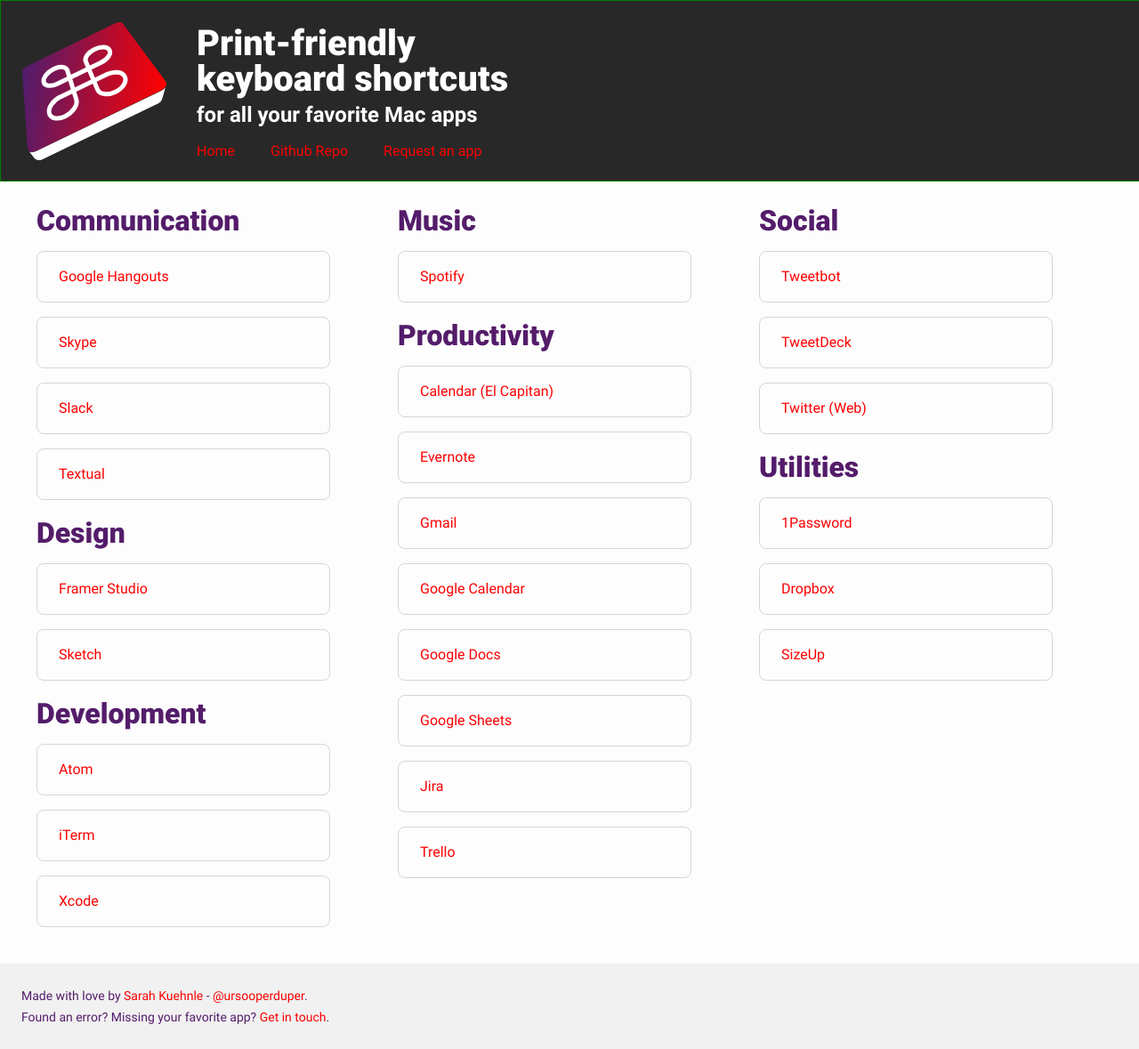
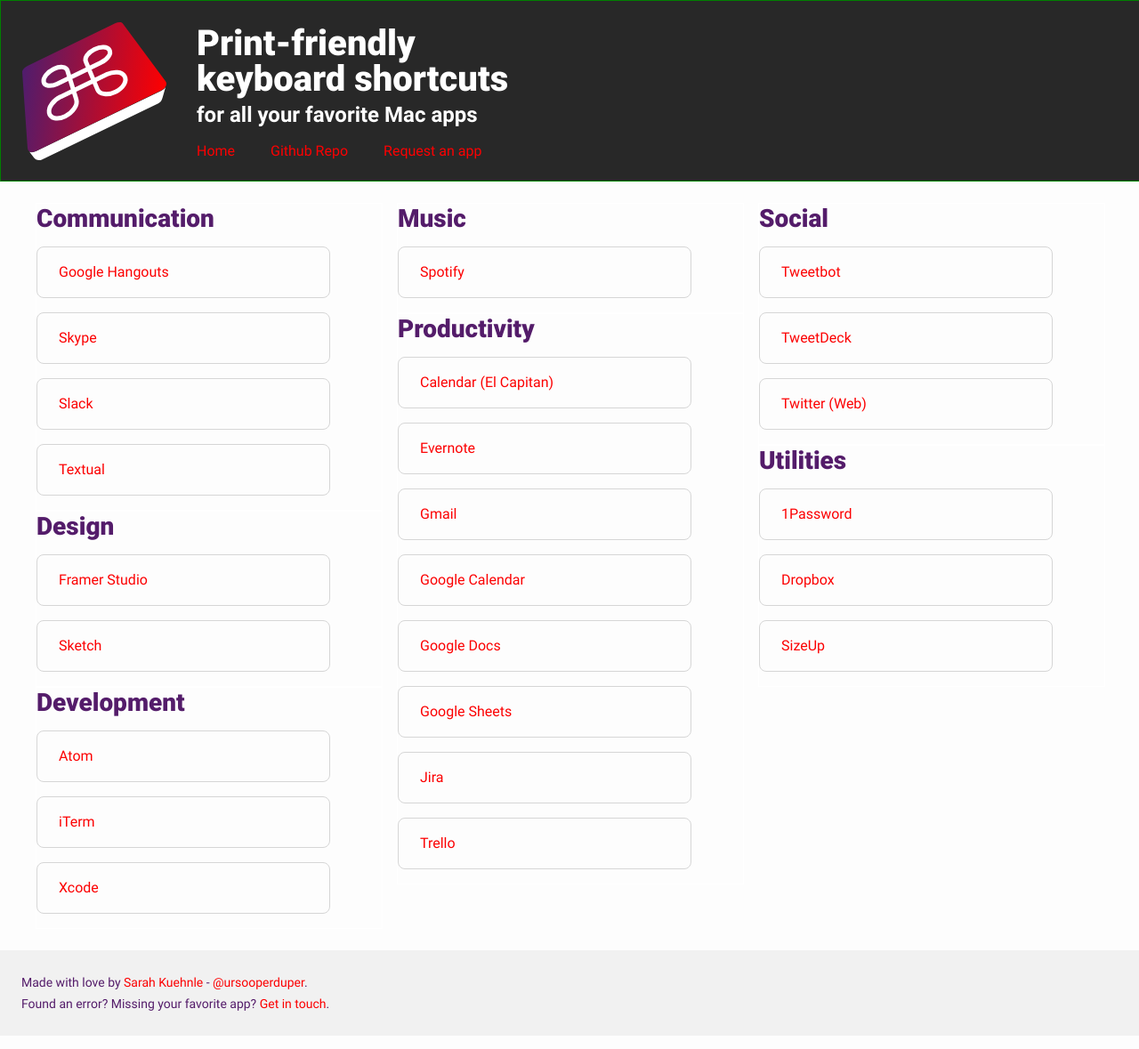
Before and after one commit to ursooperduper/shortcuts-fm, a Jekyll site: the page built from index.html, in a window 1280 px wide. Shown: the whole page at 89% size. Built offline with Jekyll 4.4.1, drawn with Linux system fonts in a browser that asks for light colours.

Commit message:
Reduces the size of an h2 slightly.

```diff
--- a/_sass/shortcuts/_layout.scss
+++ b/_sass/shortcuts/_layout.scss
@@ -45,7 +45,7 @@
 
 h2 {
   color: $brand-color;
-  font: 900 32px "Roboto", Helvetica, sans-serif;
+  font: 900 28px "Roboto", Helvetica, sans-serif;
 }
 
 .shortcut-list {
```
